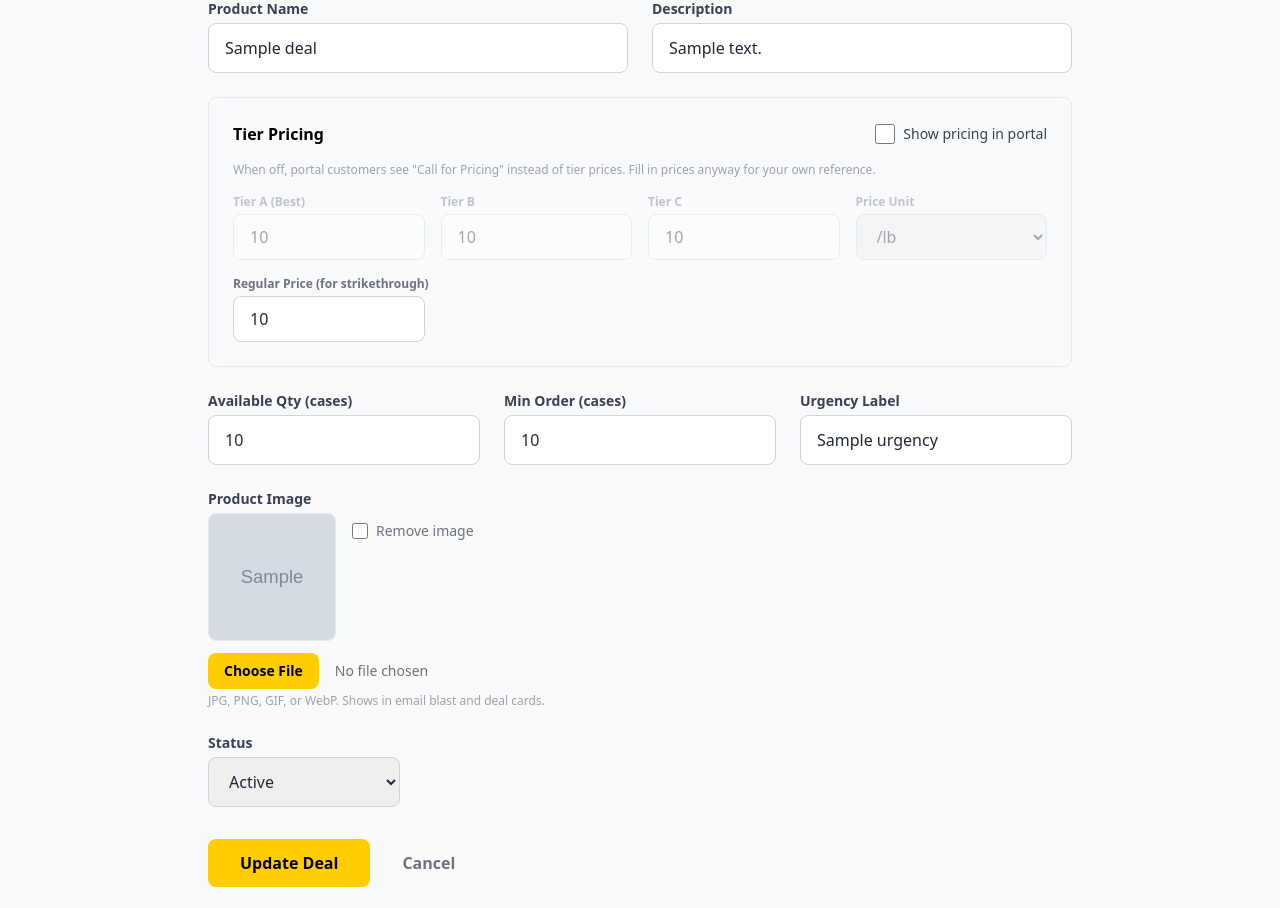
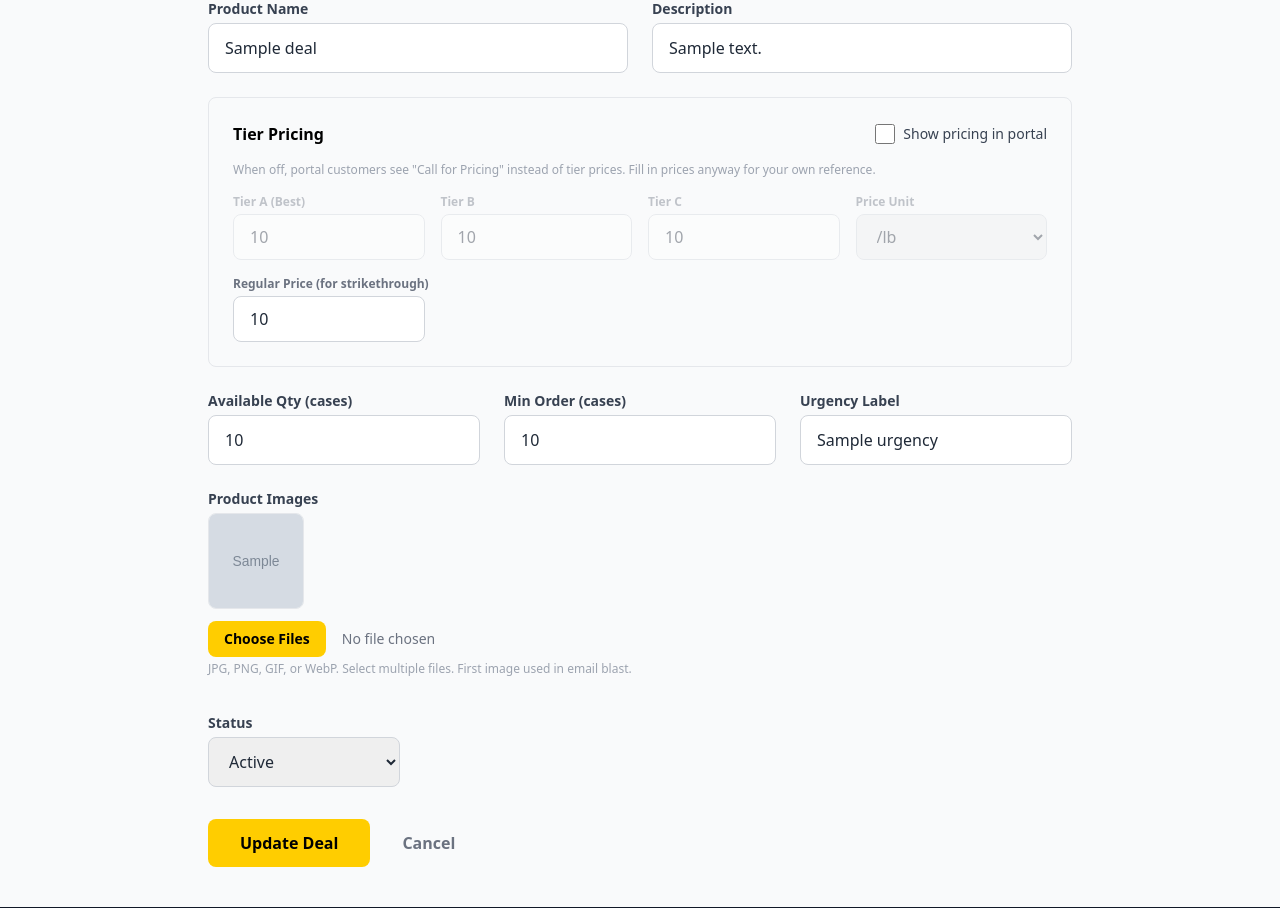
Before and after one commit to dlerhetal/dhm-website-mock, a Flask app: template templates/admin/deal_editor.html in a window 1280 px wide. Shown: the part 217-1125 px from the top of the page. Run offline with Flask 3, Linux system fonts and the light colour scheme; the template is opened without the code that fills it: most values are stand-ins (such as "Sample title", 1, 10 or a date in 2020); grey boxes marked "Sample" are stand-in pictures; some libraries are stand-ins or nearby versions.

Commit message:
Support multiple product images per deal
- File input accepts multiple files, stores comma-separated filenames
- Deal editor shows all existing images with per-image X remove button
  (hover to reveal, click toggles opacity + marks for removal on save)
- New uploads append to existing images, removals delete from disk
- Deals table thumbnail shows first image; email blast uses first image
- Deal deletion cleans up all associated image files
- Fully backward-compatible with existing single-image data

Co-Authored-By: Claude Opus 4.6 <noreply@anthropic.com>

```diff
--- a/templates/admin/deal_editor.html
+++ b/templates/admin/deal_editor.html
@@ -91,22 +91,26 @@
                 </div>
             </div>
 
-            <!-- Product Image -->
+            <!-- Product Images -->
             <div>
-                <label class="block text-sm font-semibold text-gray-700 mb-1">Product Image</label>
+                <label class="block text-sm font-semibold text-gray-700 mb-1">Product Images</label>
                 {% if deal and deal.image_filename %}
-                <div class="mb-3 flex items-start gap-4">
-                    <img src="{{ url_for('static', filename='img/deals/' + deal.image_filename) }}" class="w-32 h-32 object-cover rounded-lg border border-gray-200" alt="Current image">
-                    <label class="flex items-center gap-2 cursor-pointer text-sm text-gray-500 mt-2">
-                        <input type="checkbox" name="remove_image" value="1" class="w-4 h-4 rounded border-gray-300">
-                        Remove image
-                    </label>
+                <div class="mb-3 flex flex-wrap gap-3">
+                    {% for img in deal.image_filename.split(',') if img %}
+                    <div class="relative group">
+                        <img src="{{ url_for('static', filename='img/deals/' + img) }}" class="w-24 h-24 object-cover rounded-lg border border-gray-200" alt="">
+                        <label class="absolute top-1 right-1 bg-white/90 rounded-full w-6 h-6 flex items-center justify-center cursor-pointer opacity-0 group-hover:opacity-100 transition shadow text-red-500 hover:bg-red-50" title="Remove">
+                            <input type="checkbox" name="remove_images" value="{{ img }}" class="hidden" onchange="this.closest('.relative').classList.toggle('opacity-40')">
+                            <svg class="w-4 h-4" fill="none" stroke="currentColor" viewBox="0 0 24 24"><path stroke-linecap="round" stroke-linejoin="round" stroke-width="2" d="M6 18L18 6M6 6l12 12"/></svg>
+                        </label>
+                    </div>
+                    {% endfor %}
                 </div>
                 {% endif %}
-                <input type="file" name="image" accept="image/*" onchange="previewImage(this)"
+                <input type="file" name="images" accept="image/*" multiple onchange="previewImages(this)"
                     class="w-full text-sm text-gray-500 file:mr-4 file:py-2 file:px-4 file:rounded-lg file:border-0 file:text-sm file:font-semibold file:bg-accent-500 file:text-black hover:file:bg-accent-600 file:cursor-pointer">
-                <p class="text-xs text-gray-400 mt-1">JPG, PNG, GIF, or WebP. Shows in email blast and deal cards.</p>
-                <img id="image-preview" class="hidden w-32 h-32 object-cover rounded-lg border border-gray-200 mt-3">
+                <p class="text-xs text-gray-400 mt-1">JPG, PNG, GIF, or WebP. Select multiple files. First image used in email blast.</p>
+                <div id="image-previews" class="flex flex-wrap gap-3 mt-3"></div>
             </div>
 
             <div>
@@ -131,15 +135,20 @@
 
 {% block scripts %}
 <script>
-function previewImage(input) {
-    const preview = document.getElementById('image-preview');
-    if (input.files && input.files[0]) {
+function previewImages(input) {
+    const container = document.getElementById('image-previews');
+    container.innerHTML = '';
+    if (!input.files) return;
+    Array.from(input.files).forEach(file => {
         const reader = new FileReader();
-        reader.onload = e => { preview.src = e.target.result; preview.classList.remove('hidden'); };
-        reader.readAsDataURL(input.files[0]);
-    } else {
-        preview.classList.add('hidden');
-    }
+        reader.onload = e => {
+            const img = document.createElement('img');
+            img.src = e.target.result;
+            img.className = 'w-24 h-24 object-cover rounded-lg border border-gray-200';
+            container.appendChild(img);
+        };
+        reader.readAsDataURL(file);
+    });
 }
 </script>
 {% endblock %}
```
Also changed, not shown: app/admin.py (+36 -27 lines), templates/admin/deals.html (+7 -5 lines).
